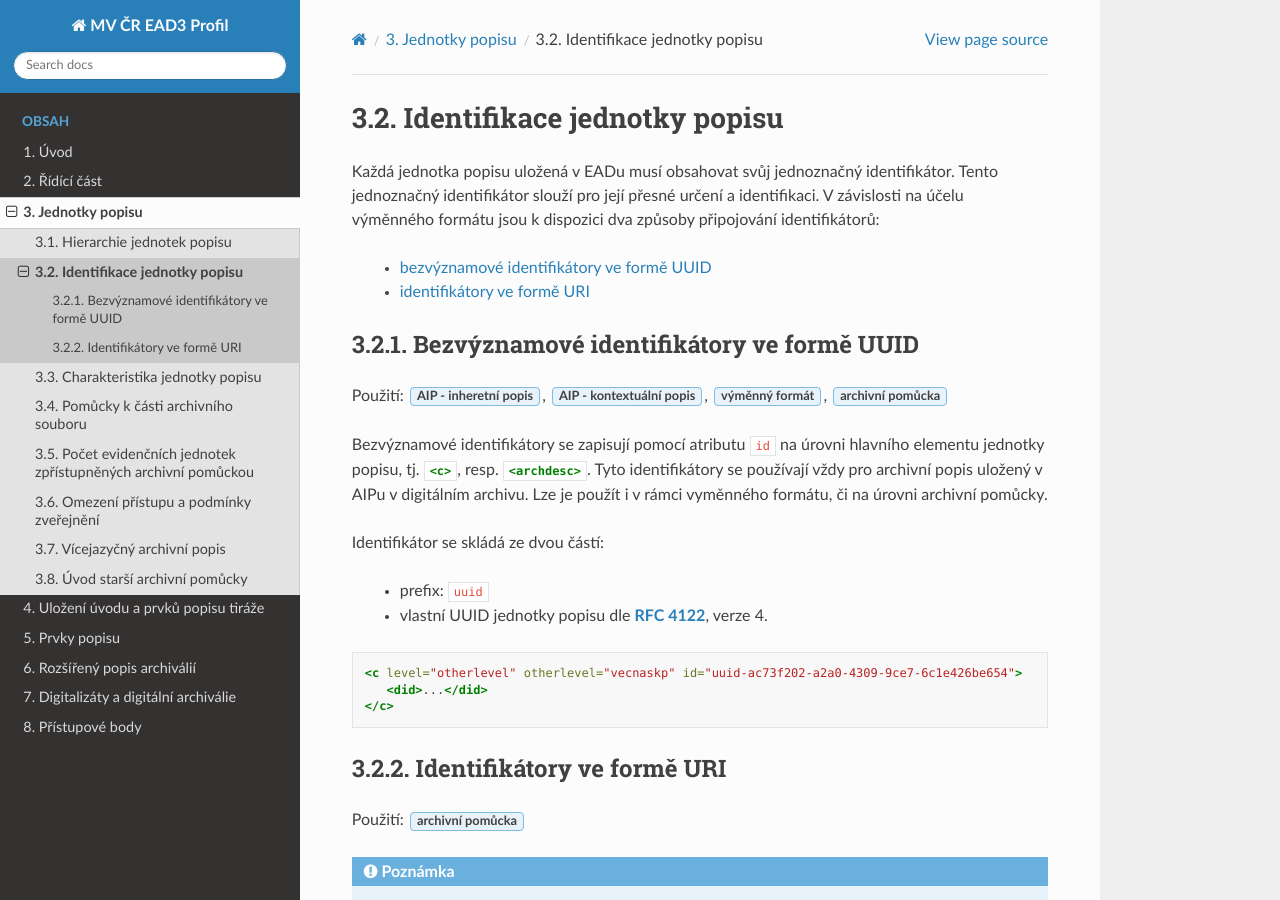
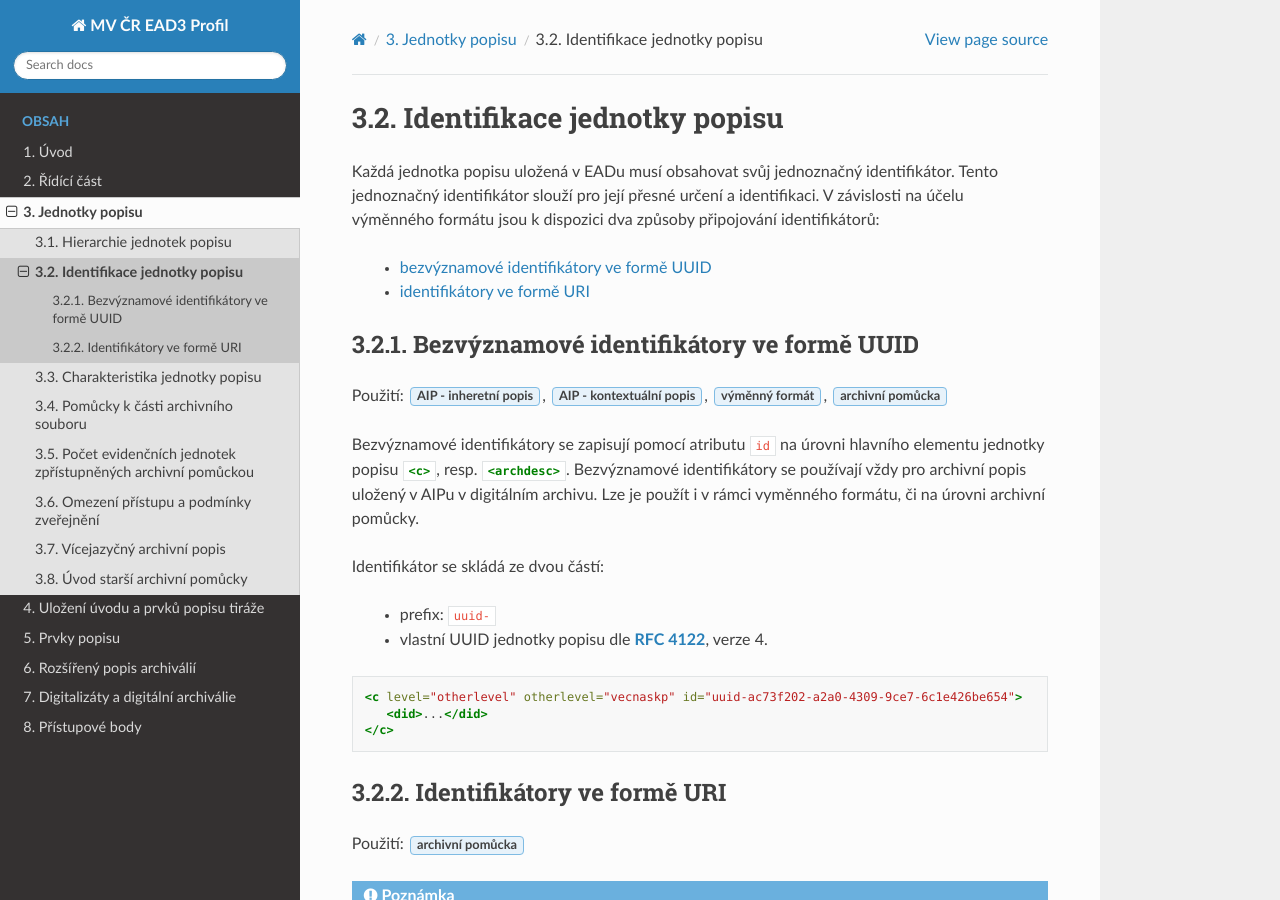
Before and after one commit to elzasw/ead3doc, a Sphinx documentation site: the page built from doc/source/archdesc/jp-ident.rst, in a window 1280 px wide and 900 px high. Built offline with Sphinx 7.4.7 and the Read the Docs theme 3.1.0, drawn with Linux system fonts in a browser that asks for light colours.

Commit message:
Oprava podobu identifikatoru JP, chybelo uvedeni uuid-

```diff
--- a/doc/source/archdesc/jp-ident.rst
+++ b/doc/source/archdesc/jp-ident.rst
@@ -28,14 +28,14 @@ Bezvýznamové identifikátory ve formě UUID
     aip-inherent, aip-kontext, popis, pomucka
 
 Bezvýznamové identifikátory se zapisují pomocí atributu ``id`` na úrovni
-hlavního elementu jednotky popisu, tj. :xml:`<c>`, resp. :xml:`<archdesc>`.
-Tyto identifikátory se používají vždy pro archivní popis uložený v AIPu
+hlavního elementu jednotky popisu :xml:`<c>`, resp. :xml:`<archdesc>`.
+Bezvýznamové identifikátory se používají vždy pro archivní popis uložený v AIPu
 v digitálním archivu. Lze je použít i v rámci vyměnného formátu, či na úrovni
 archivní pomůcky.
 
 Identifikátor se skládá ze dvou částí:
 
- - prefix: ``uuid``
+ - prefix: ``uuid-``
  - vlastní UUID jednotky popisu dle :rfc:`4122`, verze 4.
 
 
```
